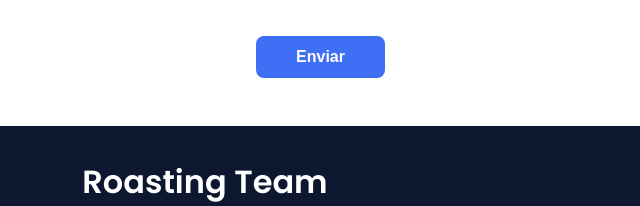
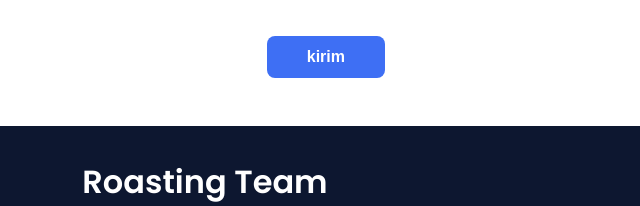
Before and after one commit to Luddinritonga/web-portofolio-kami, a plain HTML site: page index.html in a window 1280 px wide. Shown: the part 3182-3388 px from the top of the page, 435-1075 px from the left. Drawn offline with nearby package versions, Linux system fonts and the light colour scheme.

Commit message:
final fantasi

```diff
--- a/index.html
+++ b/index.html
@@ -173,7 +173,7 @@
                         <input type="text" placeholder="Name" class="contact__input">
                         <input type="mail" placeholder="Email" class="contact__input">
                         <textarea name="" id="" cols="0" rows="10" class="contact__input"></textarea>
-                        <input type="button" value="Enviar" class="contact__button button">
+                        <input type="button" value="kirim" class="contact__button button">
                     </form>
                 </div>
             </section>
```
